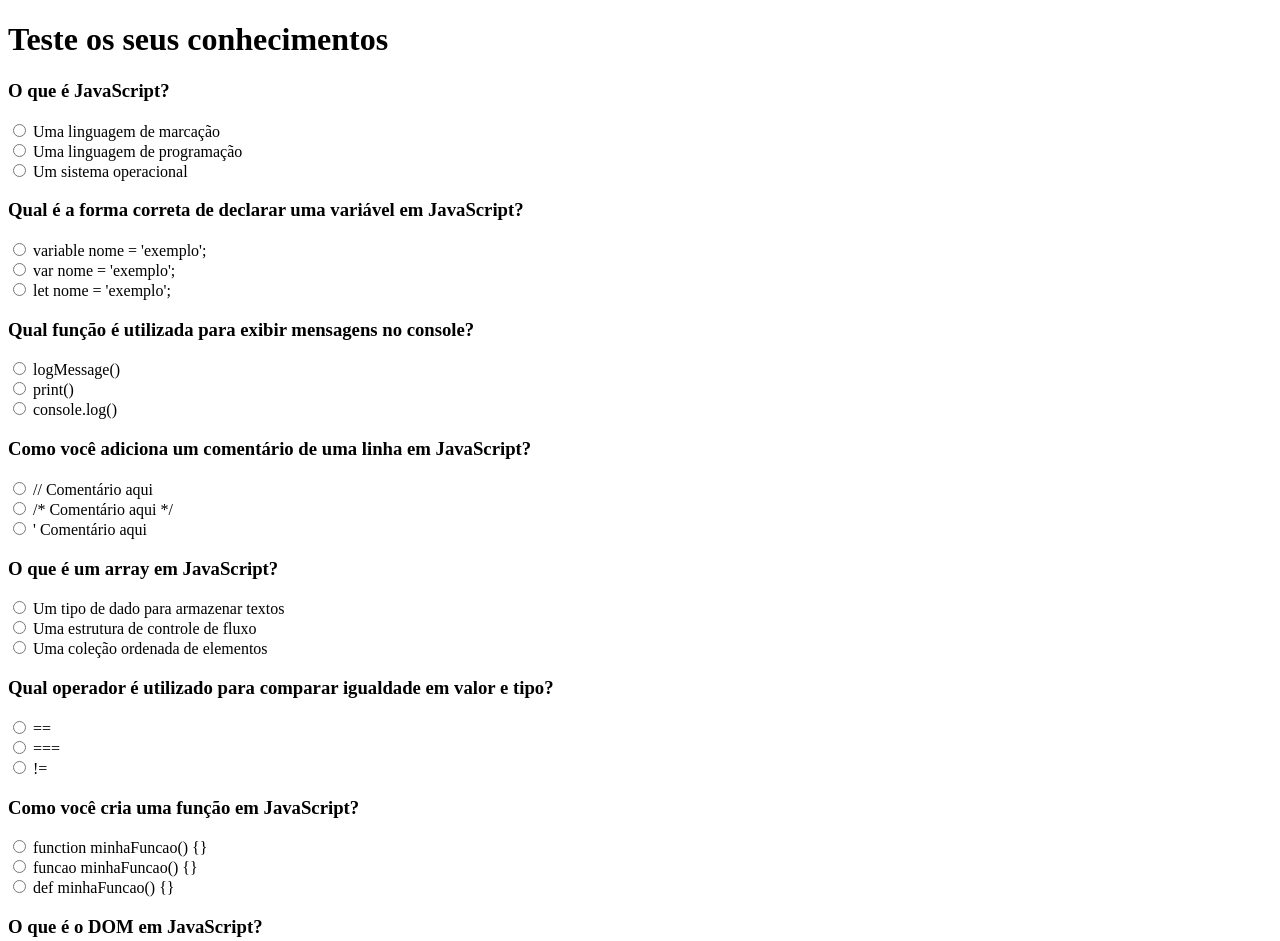
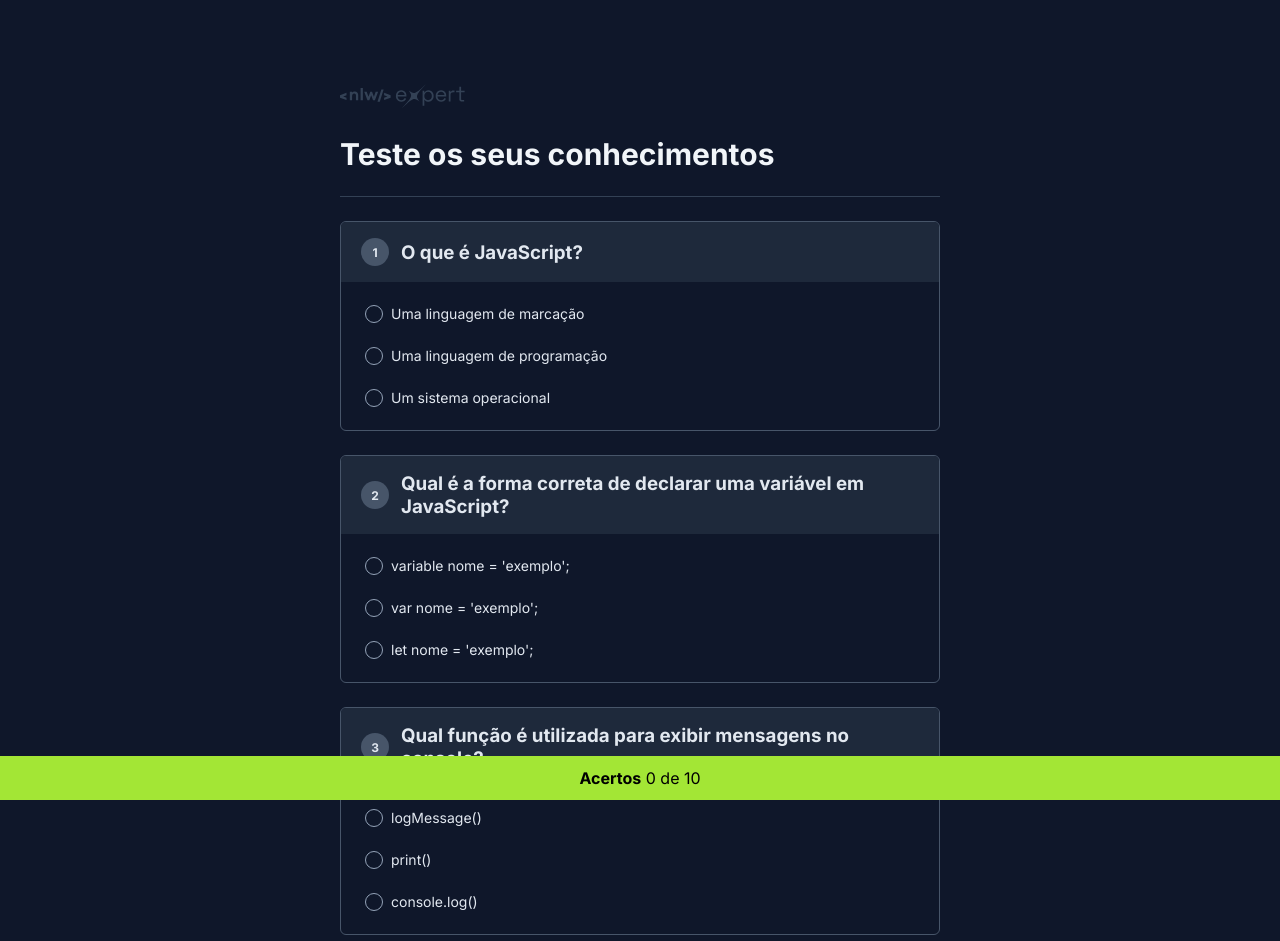
Before and after one commit to gustavonunesbispo/quiz, a plain HTML site: page index.html in a window 1280 px wide. Shown: the top 941 px of the page. Drawn offline with Linux system fonts and the light colour scheme.

Commit message:
add style to the page

```diff
--- a/index.html
+++ b/index.html
@@ -1,13 +1,20 @@
 <!DOCTYPE html>
 <html lang="pt-br">
 <head>
+  <link rel="preconnect" href="https://fonts.googleapis.com">
+  <link rel="preconnect" href="https://fonts.gstatic.com" crossorigin>
   <meta charset="UTF-8">
   <meta name="viewport" content="width=device-width, initial-scale=1.0">
   <title>NLW Expert - Quiz</title>
+  <link rel="stylesheet" href="./style.css">
+  <link href="https://fonts.googleapis.com/css2?family=Inter:wght@400;600;700&display=swap" rel="stylesheet">
 </head>
 <body>
-
-  <h1>Teste os seus conhecimentos</h1>
+<main>
+  <header>
+    <img src="./img/Logo.svg" alt="Logo NLW">
+    <h1>Teste os seus conhecimentos</h1>
+  </header>
 
   <div id="quiz"></div>
 
@@ -31,7 +38,7 @@
     <strong>Acertos</strong>
     <span>0 de 10</span>
   </div>
-
+</main>
   <script src="./index.js"></script>
 </body>
 </html>
--- /dev/null
+++ b/style.css
@@ -0,0 +1,117 @@
+*, :root {
+  margin: 0;
+  padding: 0;
+  box-sizing: border-box;
+  font-family: 'Inter', sans-serif;
+  font-synthesis: none;
+  text-rendering: optimizeLegibility;
+  -webkit-font-smoothing: antialiased;
+  -moz-osx-font-smoothing: grayscale;
+  -webkit-text-size-adjust: 100%;
+}
+
+body {
+  background-color: #0F172A;
+}
+
+main {
+  padding: 20px;
+  max-width: 640px;
+  margin: 0 auto 64px;
+}
+
+header {
+  margin-top: 64px;
+  padding-bottom: 24px;
+  border-bottom: 1px solid #334155;
+}
+
+header h1 {
+  margin-top: 24px;
+  font-size: 30px;
+  color: #f1f5f9;
+}
+
+#quiz {
+  counter-reset: quiz-item;
+}
+
+.quiz-item {
+  margin-top: 24px;
+  border: 1px solid #475569;
+  border-radius: 6px;
+  overflow: hidden;
+}
+
+.quiz-item h3 {
+  padding: 16px 20px;
+  color: #E2E8F0;
+  display: flex;
+  align-items: center;
+  gap: 12px;
+  background-color: #1E293B;
+}
+
+.quiz-item h3::before {
+  counter-increment: quiz-item;
+  content: counter(quiz-item);
+  background-color: #475569;
+  width: 28px;
+  height: 28px;
+  font-size: 12px;
+  border-radius: 50%;
+  display: flex;
+  align-items: center;
+  justify-content: center;
+  flex-shrink: 0;
+}
+
+.quiz-item dl {
+  padding: 20px 24px;
+  display: grid;
+  gap: 18px;
+}
+
+.quiz-item dl dt {
+  font-size: 14px;
+  line-height: 24px;
+  letter-spacing: 0;
+  display: flex;
+  align-items: center;
+  gap: 8px;
+  color: #E2E8F0;
+}
+
+input {
+  all: unset;
+  border: 1px solid #94a3b8;
+  width: 16px;
+  height: 16px;
+  border-radius: 50%;
+  display: flex;
+  align-items: center;
+  justify-content: center;
+  flex-shrink: 0;
+}
+
+input:checked {
+  border: 1px solid #A3E635;
+}
+
+input:checked::before {
+  content: "";
+  width: 10px;
+  height: 10px;
+  background-color: #A3E635;
+  border-radius: 50px;
+}
+
+#acertos {
+  text-align: center;
+  background-color: #A3E635;
+  position: fixed;
+  bottom: 0;
+  left: 0;
+  width: 100%;
+  padding: 12px;
+}
```
Also changed, not shown: img/Logo.svg (added).
